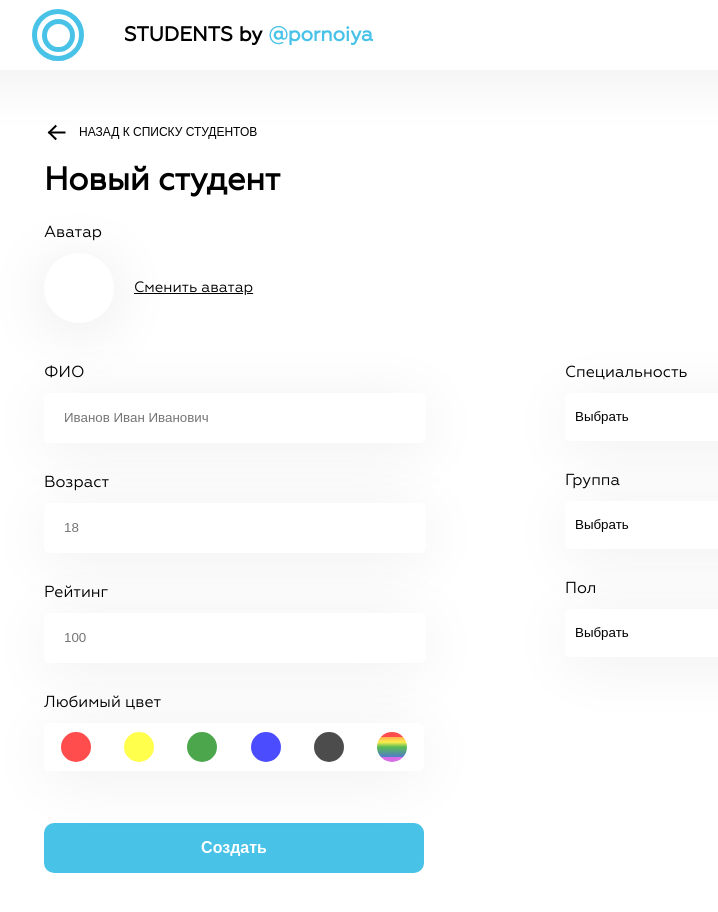
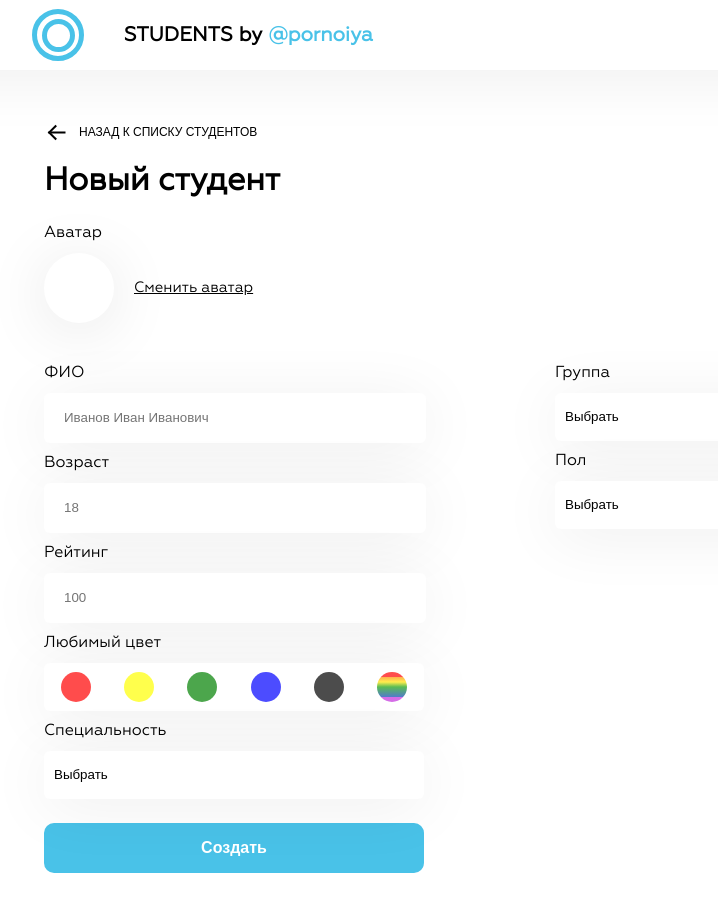
Before and after one commit to pornoiya/students-react2, a React (Create React App) app: page /addStudent in a window 1280 px wide. Shown: the top 912 px of the page, without its empty margins (86-804 px from the left). Built offline with nearby package versions, Linux system fonts and the light colour scheme.

Commit message:
Update NewStudentForm.css
fix styles for safari

```diff
--- a/src/components/NewStudentForm/NewStudentForm.css
+++ b/src/components/NewStudentForm/NewStudentForm.css
@@ -34,14 +34,14 @@ input[type='text'], input[type='email'], input[type='number'], .ant-input-number
     display: flex;
     flex-direction: column;
     flex-wrap: wrap;
-    gap: 20px;
 }
 
 .fields-container div[role='alert'] {
     height: 3px;
     font-size: 12px;
     color: red;
-    margin: 0;
+    margin: 0 0 20px 0;
+
 }
 
 .fields-container input, .fields-container select, .fields-container .colors {
```
